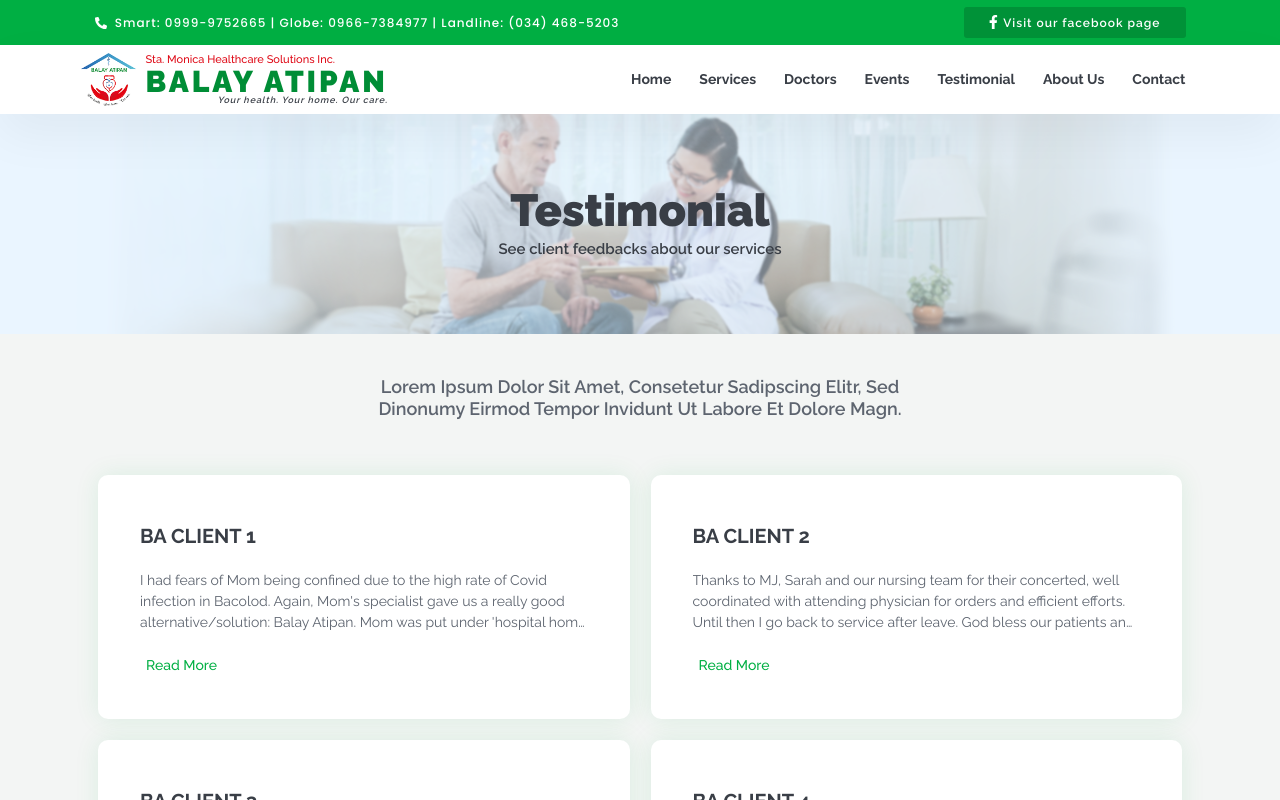
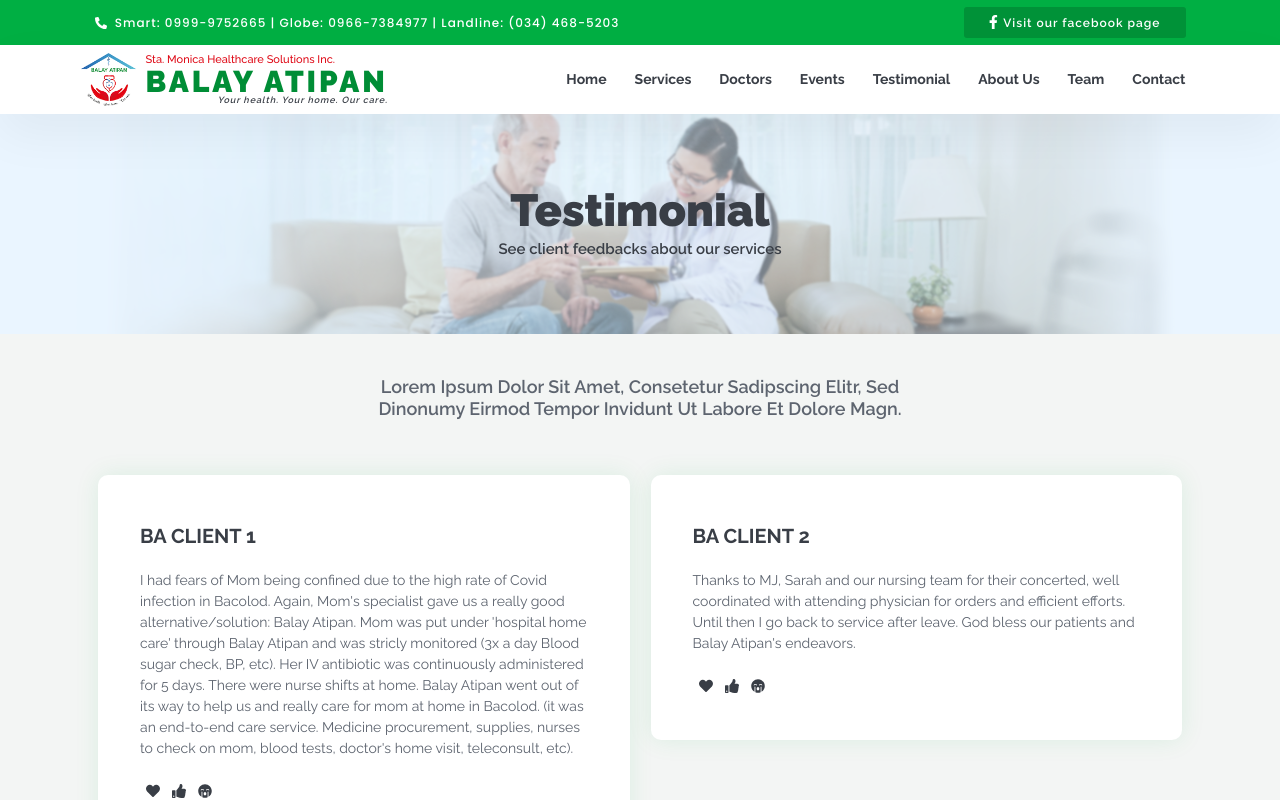
Before and after one commit to felcon2857/smh-website, a React (Create React App) app: page /testimonials in a window 1280 px wide. Shown: the top 800 px of the page. Built offline with nearby package versions, Linux system fonts and the light colour scheme; a web font is replaced by a local one.

Commit message:
update on pages record and styling

```diff
--- a/src/App.js
+++ b/src/App.js
@@ -19,6 +19,7 @@ import FooterComponent from "./components/footer/footer.component";
 import LoaderComponent from "./components/loader/loader.component";
 import TestimonialSubPage from "./sub-pages/testimonials.sub";
 import MessengerCustomerChat from "react-messenger-customer-chat";
+import TeamPage from "./pages/team.page";
 
 function App() {
   const [currentTimeOut, setCurrentTimeOut] = React.useState(true);
@@ -41,6 +42,7 @@ function App() {
           <Route path="/testimonials" element={<TestimonialPage />} />
           <Route path="/about-us" element={<AboutPage />} />
           <Route path="/contact" element={<ContactPage />} />
+          <Route path="/team" element={<TeamPage />} />
           <Route
             path="/testimonials/reviews/:id"
             element={<TestimonialSubPage />}
--- a/src/components/cards/services.card.jsx
+++ b/src/components/cards/services.card.jsx
@@ -19,6 +19,12 @@ export default function ServiceCard({ item }) {
                 <div></div>
               </div>
             </div>
+            {!item.custom ? null : (
+              // <div className="btn-card-inner">
+              //   <div className="btn-card"></div>
+              // </div>
+              <div className="text-center">Cutomizable</div>
+            )}
             {/* services */}
             <ul>
               {item.list.map((listItem, i) => (
@@ -31,11 +37,6 @@ export default function ServiceCard({ item }) {
 
             {/* end services */}
           </div>
-          {!item.custom ? null : (
-            <div className="btn-card-inner">
-              <div className="btn-card">Cutomizable</div>
-            </div>
-          )}
         </div>
       </div>
     </div>
--- a/src/components/cards/testimonial.card.jsx
+++ b/src/components/cards/testimonial.card.jsx
@@ -1,3 +1,9 @@
+import {
+  faHeart,
+  faSadCry,
+  faThumbsUp,
+} from "@fortawesome/free-solid-svg-icons";
+import { FontAwesomeIcon } from "@fortawesome/react-fontawesome";
 import React from "react";
 import { useNavigate } from "react-router-dom";
 
@@ -18,8 +24,8 @@ export function TestimonialCard({ item }) {
           {item.client_name}
         </div>
         <div className="testimonial-card-text my-2">{item.testimony}</div>
-        <div className="mt-4">
-          <button
+        <div className="">
+          {/* <button
             className="card-theme-btn"
             id="read-more"
             onClick={() => {
@@ -27,6 +33,17 @@ export function TestimonialCard({ item }) {
             }}
           >
             Read More <i className="feather-arrow-right"></i>
+          </button> */}
+        </div>
+        <div className="d-flex align-item-center mt-4">
+          <button className="btn-reaction">
+            <FontAwesomeIcon icon={faHeart} size="1x" />
+          </button>
+          <button className="btn-reaction">
+            <FontAwesomeIcon icon={faThumbsUp} size="1x" />
+          </button>
+          <button className="btn-reaction">
+            <FontAwesomeIcon icon={faSadCry} size="1x" />
           </button>
         </div>
       </div>
--- a/src/components/footer/footer.component.jsx
+++ b/src/components/footer/footer.component.jsx
@@ -43,7 +43,8 @@ class FooterComponent extends React.Component {
                     <div className="col-lg-12 my-2">
                       <a className="footer-contact-info-section-icon" href="/">
                         <FontAwesomeIcon icon={faPhoneAlt} />
-                        &nbsp; 0999-9752665 | 0966-7384977
+                        &nbsp; Smart: 0999-9752665 | Globe: 0966-7384977 |
+                        Landline: (034) 468-5203
                       </a>
                     </div>
                   </div>
--- a/src/components/header/header.component.jsx
+++ b/src/components/header/header.component.jsx
@@ -55,6 +55,9 @@ class HeaderComponent extends React.Component {
                   <a href="/about-us">About Us</a>
                 </li>
                 <li>
+                  <a href="/team">Team</a>
+                </li>
+                <li>
                   <a href="/contact">Contact</a>
                 </li>
               </ul>
--- a/src/pages/about-us.page.jsx
+++ b/src/pages/about-us.page.jsx
@@ -11,18 +11,7 @@ class AboutPage extends React.Component {
     super(props);
     this.state = { data: team };
   }
-  componentDidMount = () => {
-    document.title = "ABOUT US | STA. MONICA HOMECARE";
-  };
-  renderOfficers(department) {
-    return this.state.data
-      .filter((filterTeams) => {
-        return filterTeams.department === department;
-      })
-      .map((teams, i) => {
-        return <TeamCard key={i} item={teams} />;
-      });
-  }
+
   render() {
     return (
       <div id="about-us">
@@ -63,7 +52,7 @@ class AboutPage extends React.Component {
           </Container>
         </div>
         {/* mission vision values */}
-        <div className="bg-white py-5">
+        <div className="bg-light py-5">
           <Container>
             <div className="row px-1">
               <div className="col-lg-6 my-2">
@@ -168,37 +157,6 @@ class AboutPage extends React.Component {
           </Container>
         </div>
         {/* our team */}
-        <div className="bg-light py-5">
-          <Container>
-            <div className="after-state-section-background my-5">
-              <div className="card-item-title text-center mb-3">Our Team</div>
-              <h2 className="text-center">Meet The BALAY ATIPAN People's</h2>
-              <h4 className="text-center">Our team's ready to serve you.</h4>
-            </div>
-            <div className="row mb-2">
-              <div className="col-lg-12">
-                <h4 className="text-team-title">OFFICERS</h4>
-              </div>
-            </div>
-            <div className="row mb-2">{this.renderOfficers("OFFICERS")}</div>
-            <div className="row mb-2">
-              <div className="col-lg-12">
-                <h4 className="text-team-title">BOARD OF DIRECTORS</h4>
-              </div>
-            </div>
-            <div className="row mb-2">
-              {this.renderOfficers("BOARD OF DIRECTORS")}
-            </div>
-            <div className="row mb-2">
-              <div className="col-lg-12">
-                <h4 className="text-team-title">MANAGEMENT {"&"} OPERATIONS</h4>
-              </div>
-            </div>
-            <div className="row mb-2">
-              {this.renderOfficers("MANAGEMENT & OPERATIONS")}
-            </div>
-          </Container>
-        </div>
       </div>
     );
   }
--- /dev/null
+++ b/src/pages/team.page.jsx
@@ -0,0 +1,66 @@
+import React from "react";
+import { Container } from "react-bootstrap";
+import { TeamCard } from "../components/cards/team.card";
+import PageHeader from "../components/page-header/pageheader.component";
+import { team } from "../data/team.data";
+
+class TeamPage extends React.Component {
+  constructor(props) {
+    super(props);
+    this.state = { data: team };
+  }
+  componentDidMount = () => {
+    document.title = "ABOUT US | STA. MONICA HOMECARE";
+  };
+  renderOfficers(department) {
+    return this.state.data
+      .filter((filterTeams) => {
+        return filterTeams.department === department;
+      })
+      .map((teams, i) => {
+        return <TeamCard key={i} item={teams} />;
+      });
+  }
+  render() {
+    return (
+      <div id="team">
+        <PageHeader
+          page_title="Our Team"
+          tagline="Your Health. Your Home. Our Care."
+        />
+        <div className="bg-light py-5">
+          <Container>
+            <div className="after-state-section-background my-5">
+              {/* <div className="card-item-title text-center mb-3">Our Team</div> */}
+              <h2 className="text-center">Meet The BALAY ATIPAN People's</h2>
+              <h4 className="text-center">Our team's ready to serve you.</h4>
+            </div>
+            <div className="row mb-2">
+              <div className="col-lg-12">
+                <h4 className="text-team-title">OFFICERS</h4>
+              </div>
+            </div>
+            <div className="row mb-2">{this.renderOfficers("OFFICERS")}</div>
+            <div className="row mb-2">
+              <div className="col-lg-12">
+                <h4 className="text-team-title">BOARD OF DIRECTORS</h4>
+              </div>
+            </div>
+            <div className="row mb-2">
+              {this.renderOfficers("BOARD OF DIRECTORS")}
+            </div>
+            <div className="row mb-2">
+              <div className="col-lg-12">
+                <h4 className="text-team-title">MANAGEMENT {"&"} OPERATIONS</h4>
+              </div>
+            </div>
+            <div className="row mb-2">
+              {this.renderOfficers("MANAGEMENT & OPERATIONS")}
+            </div>
+          </Container>
+        </div>
+      </div>
+    );
+  }
+}
+export default TeamPage;
--- a/src/styles/styles.css
+++ b/src/styles/styles.css
@@ -391,7 +391,8 @@ a {
 }
 .testimonial-card:hover .testimonial-card-title,
 .testimonial-card:hover .testimonial-card-text,
-.testimonial-card:hover .card-theme-btn {
+.testimonial-card:hover .card-theme-btn,
+.btn-reaction svg {
   color: #ffffff;
 }
 .testimonial-card-title {
@@ -408,9 +409,9 @@ a {
   color: #5d646f;
   display: -webkit-box;
   width: 100%;
-  -webkit-line-clamp: 3;
+  /* -webkit-line-clamp: 3;
   -webkit-box-orient: vertical;
-  overflow: hidden;
+  overflow: hidden; */
   transition: all 0.4s ease-in-out;
 }
 .card-theme-btn {
@@ -890,6 +891,8 @@ a {
 }
 .service-text {
   color: #5d646f;
+  /* height: 280px; */
+  z-index: 0;
 }
 .service-text-title {
   color: #393e46;
@@ -906,6 +909,8 @@ a {
 .service-text ul {
   list-style: none;
   padding: 12px;
+  /* height: 200px; */
+  /* overflow: hidden; */
 }
 .service-text ul li {
   font-size: 14px;
@@ -928,6 +933,18 @@ a {
   border: none;
   border-bottom-left-radius: 5px;
   border-bottom-right-radius: 5px;
+}
+.btn-reaction {
+  background-color: transparent;
+  border: none;
+  outline: none;
+  transition: all ease-in-out 0.4s;
+}
+.btn-reaction svg {
+  color: #393e46;
+}
+.btn-reaction svg:hover {
+  color: #008d36;
 }
 /**
  * ----------------------------------------
```
Also changed, not shown: src/pages/home.page.jsx (+12 -12 lines).
